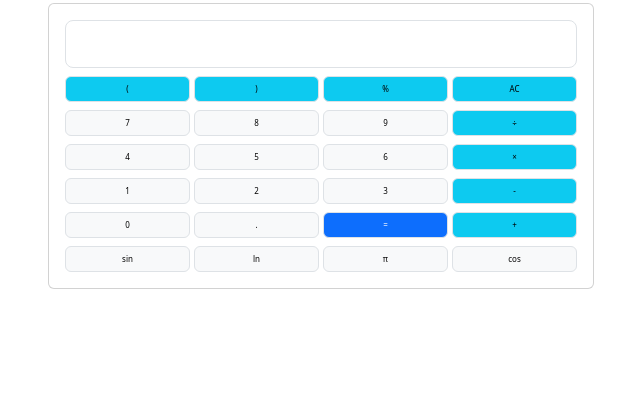
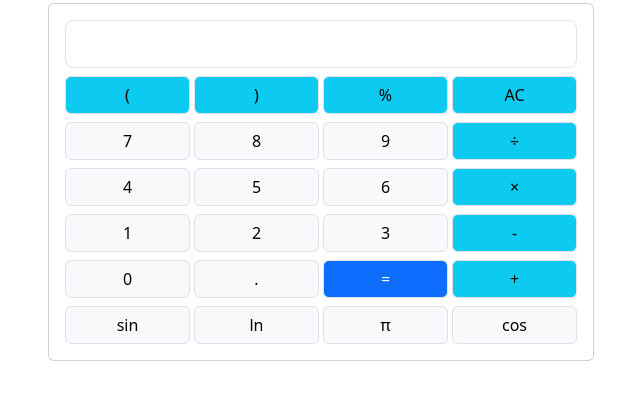
Before and after one commit to itssadiq/Scientific-Calculator-c2, a plain HTML site: page src/index.html in a window 1280 px wide. Shown: the part 77-476 px from the top of the page, without its empty margins (319-959 px from the left). Drawn offline with nearby package versions, Linux system fonts and the light colour scheme.

Commit message:
Update index.html

```diff
--- a/src/index.html
+++ b/src/index.html
@@ -10,11 +10,6 @@
       integrity="sha384-QWTKZyjpPEjISv5WaRU9OFeRpok6YctnYmDr5pNlyT2bRjXh0JMhjY6hW+ALEwIH"
       crossorigin="anonymous"
     />
-        <style>
-      .btn {
-        font-size: 8px;
-      }
-    </style>
   </head>
   <body>
     <div class="container">
```
